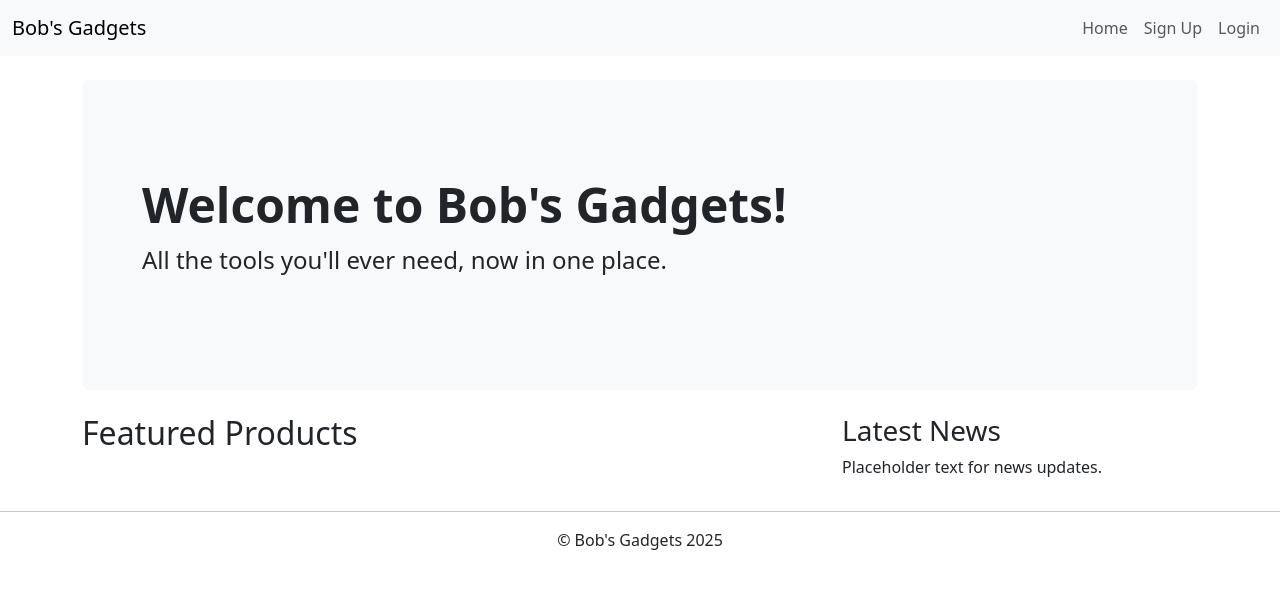
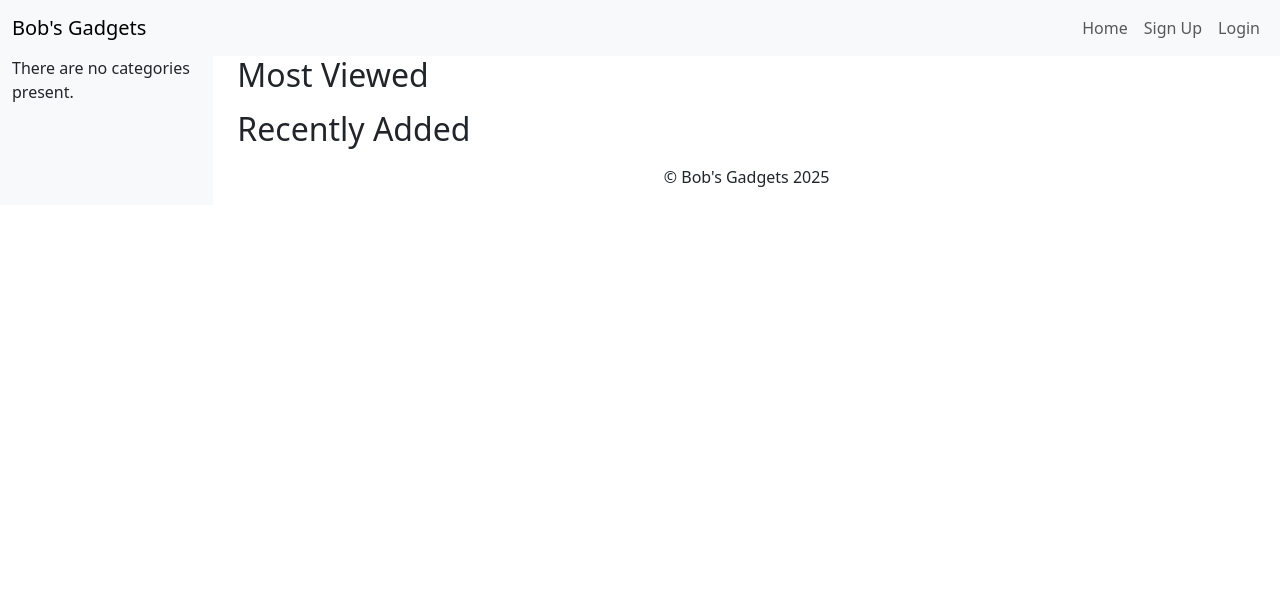
Before and after one commit to 2892344m/WAD2_group_project, a Django app: page / in a window 1280 px wide. Shown: the top 589 px of the page. Run offline with Django 3.2, Linux system fonts and the light colour scheme; data that the repository does not hold is empty.

Commit message:
Added the sidebar and pages for categories.

```diff
--- /dev/null
+++ b/shop/templatetags/shop_template_tags.py
@@ -0,0 +1,9 @@
+from django import template
+from shop.models import Category
+
+register = template.Library()
+
+@register.inclusion_tag('shop/categories.html')
+def get_category_list(current_category=None):
+    return {'categories': Category.objects.all(),
+            'current_category': current_category}
--- a/shop/urls.py
+++ b/shop/urls.py
@@ -11,6 +11,7 @@ urlpatterns = [
     path('view_product/<slug:product_name_slug>/', views.view_product, name='view_product'),
     path('add_product/', views.add_product, name='add_product'),
     path('search/', views.search, name='search'),
+    path('view_category/<slug:category_name_slug>/', views.view_category, name='view_category'),
     path('wishlist/', views.wishlist_detail, name='wishlist_detail'),
     path('wishlist/add/<slug:product_slug>/', views.add_to_wishlist, name='add_to_wishlist'),
     path('wishlist/remove/<slug:product_slug>/', views.remove_from_wishlist, name='remove_from_wishlist'),
--- a/shop/views.py
+++ b/shop/views.py
@@ -11,8 +11,8 @@ from shop.forms import ProductForm, SearchForm
 #Also sends a list of all categories
 def homepage(request):
     context_dict = {}
-    context_dict['most_viewed_products'] = Product.objects.order_by('-views')
-    context_dict['recently_added_products'] = Product.objects.order_by('-date_added')
+    context_dict['most_viewed_products'] = Product.objects.order_by('-views')[:4]
+    context_dict['recently_added_products'] = Product.objects.order_by('-date_added')[:4]
     context_dict['category_list'] = Category.objects.order_by()
 
     return render(request, 'shop/homepage.html', context=context_dict)
@@ -34,8 +34,22 @@ def view_product(request, product_name_slug):
 
     return render(request, 'shop/view_product.html', context=context_dict)
 
-#Right now it just displays all products
-#Once search and categories are implemented, it will filter displayed products based off parameters
+#Displays all products present within a category
+def view_category(request, category_name_slug):
+    context_dict = {}
+
+    try:
+        category = Category.objects.get(slug=category_name_slug)
+        products = Product.objects.filter(category=category)
+        context_dict['products'] = products
+        context_dict['category'] = category
+    except Category.DoesNotExist:
+        context_dict['products'] = None
+        context_dict['category'] = None
+
+    return render(request, 'shop/category.html', context=context_dict)
+
+#Displays producst based on search input
 def search(request):
     context_dict = {}
 
@@ -44,19 +58,22 @@ def search(request):
         if form.is_valid():
             #Takes in a search query from the user
             #Compares the set of characters in the search with the set of characters of the product, if less then appends to the filtered product list
-            #Finally, return the new product list to be displayed on the page (Not implemented yet)
+            #Finally, return the new product list to be displayed on the page
             search_query = form.cleaned_data['search']
             products = Product.objects.order_by()
             filtered_products = []
             for product in products:
                 if set(search_query.lower()) <= set(product.product_name.lower()):
-                    filtered_products.append(product.product_name)
-            return HttpResponse(str(filtered_products))
+                    filtered_products.append(product)
+
+            context_dict['form'] = form
+            context_dict['products'] = filtered_products
+
+            return render(request, 'shop/searchtml', context=context_dict)
     else:
         form = SearchForm()
 
     context_dict['form'] = form
-
     context_dict['products'] = Product.objects.order_by()
 
     return render(request, 'shop/search.html', context=context_dict)
--- a/templates/shop/base.html
+++ b/templates/shop/base.html
@@ -1,5 +1,6 @@
+<!DOCTYPE html>
 {% load staticfiles %}
-<!DOCTYPE html>
+{% load shop_template_tags %}
 <html lang="en">
 <head>
     <meta charset="utf-8">
@@ -37,15 +38,27 @@
     </nav>
 
     <!-- Main content -->
-    <div class="container mt-4">
-        {% block body_block %}
-        {% endblock %}
+
+    <div class="container-fluid">
+      <div class="row">
+          <nav class="col-md-2 d-none d-md-block bg-light sidebar">
+              <div class="sidebar-sticky">
+              {% block sidebar_block %}
+                  {% get_category_list category %}
+              {% endblock %}
+              </div>
+          </nav>
+
+          <main role="main" class="col-md-9  ml-sm-auto col-lg-10 px-4">
+            {% block body_block %}{% endblock %}
+
+            <!-- FOOTER -->
+            <footer class="container text-center">
+              <p>&copy; Bob's Gadgets {% now "Y" %}</p>
+            </footer>
+          </main>
+      </div>
     </div>
-
-    <hr>
-    <footer class="container text-center">
-        <p>&copy; Bob's Gadgets {% now "Y" %}</p>
-    </footer>
 
     <!-- Bootstrap JS Bundle -->
     <script src="https://cdn.jsdelivr.net/npm/bootstrap@5.3.0/dist/js/bootstrap.bundle.min.js"></script>
--- /dev/null
+++ b/templates/shop/categories.html
@@ -0,0 +1,19 @@
+<ul class="nav flex-column">
+    {% if categories %}
+        {% for c in categories %}
+            {% if c == current_category %}
+                <li class="nav-item">
+                    <a class="nav-link active" href="{% url 'shop:view_category' c.slug %}">
+                        <span data-feather="archive"></span>{{ c.name }}</a>
+                </li>
+            {% else %}
+                <li class="nav-item">
+                    <a class="nav-link" href="{% url 'shop:view_category' c.slug %}">
+                        <span data-feather="archive"></span>{{ c.name }}</a>
+                </li>
+            {% endif %}
+        {% endfor %}
+    {% else %}
+        <li class="nav-item">There are no categories present.</li>
+    {% endif %}
+</ul>
--- a/templates/shop/homepage.html
+++ b/templates/shop/homepage.html
@@ -6,23 +6,24 @@
 {% endblock %}
 
 {% block body_block %}
-<div class="p-5 mb-4 bg-light rounded-3">
-    <div class="container-fluid py-5">
-        <h1 class="display-5 fw-bold">Welcome to Bob's Gadgets!</h1>
-        <p class="col-md-8 fs-4">All the tools you'll ever need, now in one place.</p>
+<div class="row">
+    <div class="col-md-8">
+        <h2>Most Viewed</h2>
+        <ul>
+            {% for product in most_viewed_products %}
+            <a href="{% url 'shop:view_product' product.slug %}"> {{ product.product_name }}</a>
+            {% endfor %}
+        </ul>
     </div>
 </div>
-
-
-
 <div class="row">
     <div class="col-md-8">
-        <h2>Featured Products</h2>
-        <!-- Insert dynamic featured products here -->
-    </div>
-    <div class="col-md-4">
-        <h3>Latest News</h3>
-        <p>Placeholder text for news updates.</p>
+        <h2>Recently Added</h2>
+        <ul>
+            {% for product in recently_added_products %}
+            <a href="{% url 'shop:view_product' product.slug %}"> {{ product.product_name }}</a>
+            {% endfor %}
+        </ul>
     </div>
 </div>
 {% endblock %}
```
Also changed, not shown: templates/shop/category.html (added, +19 -0 lines), shop/migrations/0006_wishlist_products.py (added), shop/templatetags/__init__.py (added).
